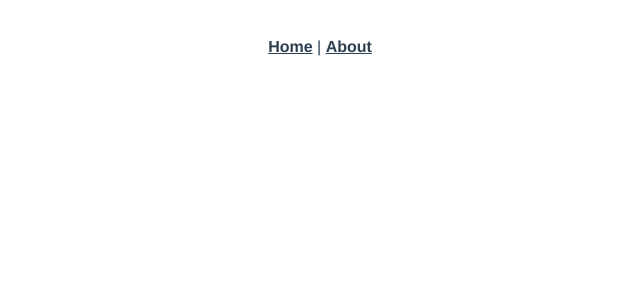
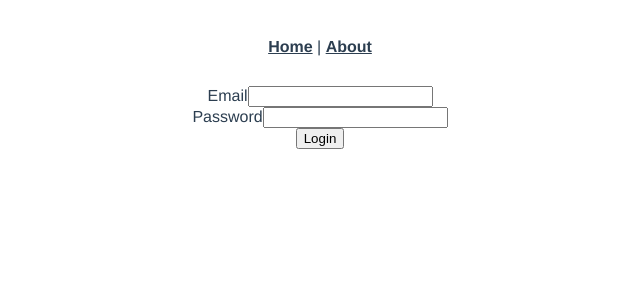
Before and after one commit to Talents-for-equity/frontend, a Vue app: page /#/login in a window 1280 px wide. Shown: the top 300 px of the page, without its empty margins (320-960 px from the left). Built offline with nearby package versions, Linux system fonts and the light colour scheme.

Commit message:
login/profile

```diff
--- /dev/null
+++ b/src/components/LoginForm.vue
@@ -0,0 +1,34 @@
+<template>
+  <div class="registration-form">
+    <form action>
+        <label>Email</label><input type="text" v-model="data.email" /> <br>
+      <label>Password</label><input type="password" v-model="data.password" /> <br>
+      <input type="button" v-on:click="login" value="Login">
+    </form>
+  </div>
+</template>
+
+<script lang='ts'>
+import { Component, Vue, Prop, Emit } from 'vue-property-decorator'
+import router from '@/router/index'
+
+@Component
+export default class LoginForm extends Vue {
+  private data: LoginData = {
+    password: '',
+    email: ''
+  }
+
+  login () {
+    router.push('Home')
+  }
+}
+interface LoginData {
+  password: string;
+  email: string;
+}
+</script>
+
+<style>
+
+</style>
--- /dev/null
+++ b/src/components/Profile.vue
@@ -0,0 +1,17 @@
+<template>
+  <div>
+    <h1>Your name</h1>
+  </div>
+</template>
+
+<script lang='ts'>
+import { Component, Vue } from 'vue-property-decorator'
+
+@Component
+export default class Profile extends Vue {
+}
+</script>
+
+<style>
+
+</style>
--- a/src/components/RegistrationForm.vue
+++ b/src/components/RegistrationForm.vue
@@ -2,8 +2,8 @@
   <div class="registration-form">
     <form action>
       <label>Name</label><input type="text" v-model="data.name" /> <br>
-      <label>Password</label><input type="password" v-model="data.password" /> <br>
        <label>Email</label><input type="text" v-model="data.email" /> <br>
+       <label>Password</label><input type="password" v-model="data.password" /> <br>
       <input type="button" v-on:click="sendRegistration" value="Register">
     </form>
   </div>
--- a/src/components/RegistrationSuccessful.vue
+++ b/src/components/RegistrationSuccessful.vue
@@ -1,13 +1,19 @@
 <template>
-  <div>Add something</div>
+  <div>
+    Add something
+    <input type="button" v-on:click="profile" value="Your profile">
+  </div>
 </template>
 
 <script>
 import { Component, Vue } from 'vue-property-decorator'
+import router from '@/router/index'
 
 @Component
 export default class RegistrationSuccessful extends Vue {
-
+  profile () {
+    router.push('Profile')
+  }
 }
 </script>
 
--- a/src/router/index.ts
+++ b/src/router/index.ts
@@ -2,6 +2,8 @@ import Vue from 'vue'
 import VueRouter, { RouteConfig } from 'vue-router'
 import Home from '../views/Home.vue'
 import RegistrationForm from '../views/Registration.vue'
+import Login from '../views/Login.vue'
+import ProfileView from '../views/ProfileView.vue'
 
 Vue.use(VueRouter)
 
@@ -17,12 +19,23 @@ const routes: Array<RouteConfig> = [
     // route level code-splitting
     // this generates a separate chunk (about.[hash].js) for this route
     // which is lazy-loaded when the route is visited.
-    component: () => import(/* webpackChunkName: "about" */ '../views/About.vue')
+    component: () =>
+      import(/* webpackChunkName: "about" */ '../views/About.vue')
   },
   {
     path: '/registration',
     name: 'Registration',
     component: RegistrationForm
+  },
+  {
+    path: '/profile',
+    name: 'ProfileView',
+    component: ProfileView
+  },
+  {
+    path: '/login',
+    name: 'Login',
+    component: Login
   }
 ]
 
--- a/src/views/Home.vue
+++ b/src/views/Home.vue
@@ -1,18 +1,14 @@
 <template>
   <div class="home">
-    <img alt="Vue logo" src="../assets/logo.png">
-    <HelloWorld msg="Welcome to Your Vue.js App"/>
+    <h1>Home</h1>
   </div>
 </template>
 
 <script>
 // @ is an alias to /src
-import HelloWorld from '@/components/HelloWorld.vue'
+// import HelloWorld from '@/components/HelloWorld.vue'
 
 export default {
-  name: 'Home',
-  components: {
-    HelloWorld
-  }
+  name: 'Home'
 }
 </script>
--- /dev/null
+++ b/src/views/Login.vue
@@ -0,0 +1,23 @@
+<template>
+  <div>
+      <LoginForm/>
+  </div>
+</template>
+
+<script lang="ts">
+import { Component, Vue } from 'vue-property-decorator'
+import LoginForm from '@/components/LoginForm.vue'
+
+@Component({
+  components: {
+    LoginForm
+  }
+})
+export default class Login extends Vue {
+
+}
+</script>
+
+<style>
+
+</style>
--- /dev/null
+++ b/src/views/ProfileView.vue
@@ -0,0 +1,22 @@
+<template>
+  <div>
+      <Profile/>
+  </div>
+</template>
+
+<script lang="ts">
+import { Component, Vue } from 'vue-property-decorator'
+import Profile from '@/components/Profile.vue'
+
+@Component({
+  components: {
+    Profile
+  }
+})
+export default class ProfileView extends Vue {
+}
+</script>
+
+<style>
+
+</style>
```
